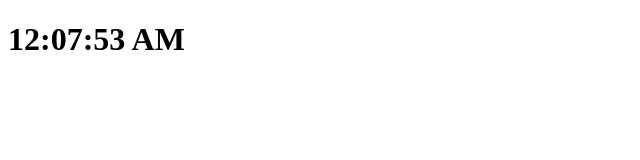
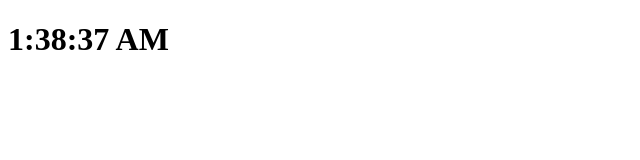
Before and after one commit to russellgoldenberg/test-actions, a website: page index.html in a window 1280 px wide. Shown: the whole page, without its empty margins (0-640 px from the left). Drawn offline with Linux system fonts and the light colour scheme.

Commit message:
Deploying to gh-pages from  @ 949ae750db83cffe888fbb6e89845eb121ac95c0 🚀

```diff
--- a/index.html
+++ b/index.html
@@ -10,7 +10,7 @@
   <head></head>
   <body>
 		<h1>
-		12:07:53 AM
+		1:38:37 AM
 		</h1>
   </body>
 </html>
```
